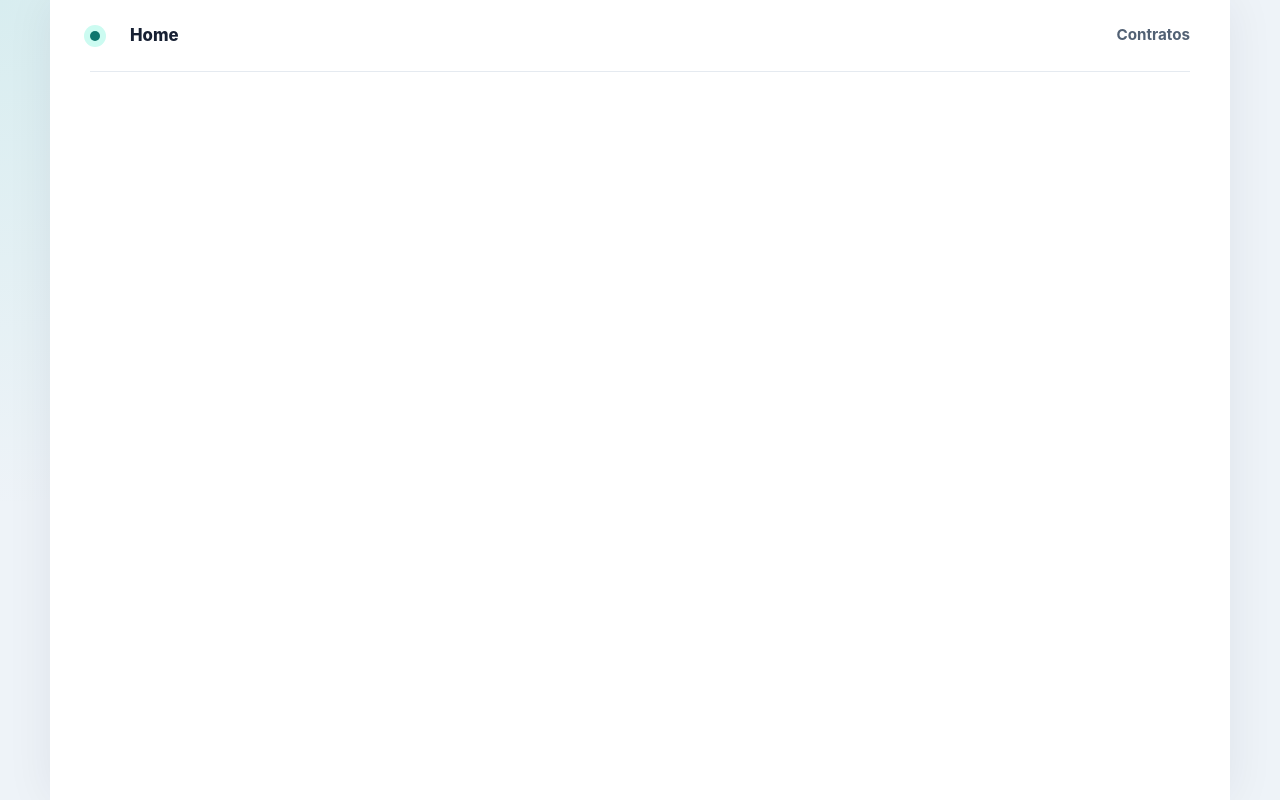
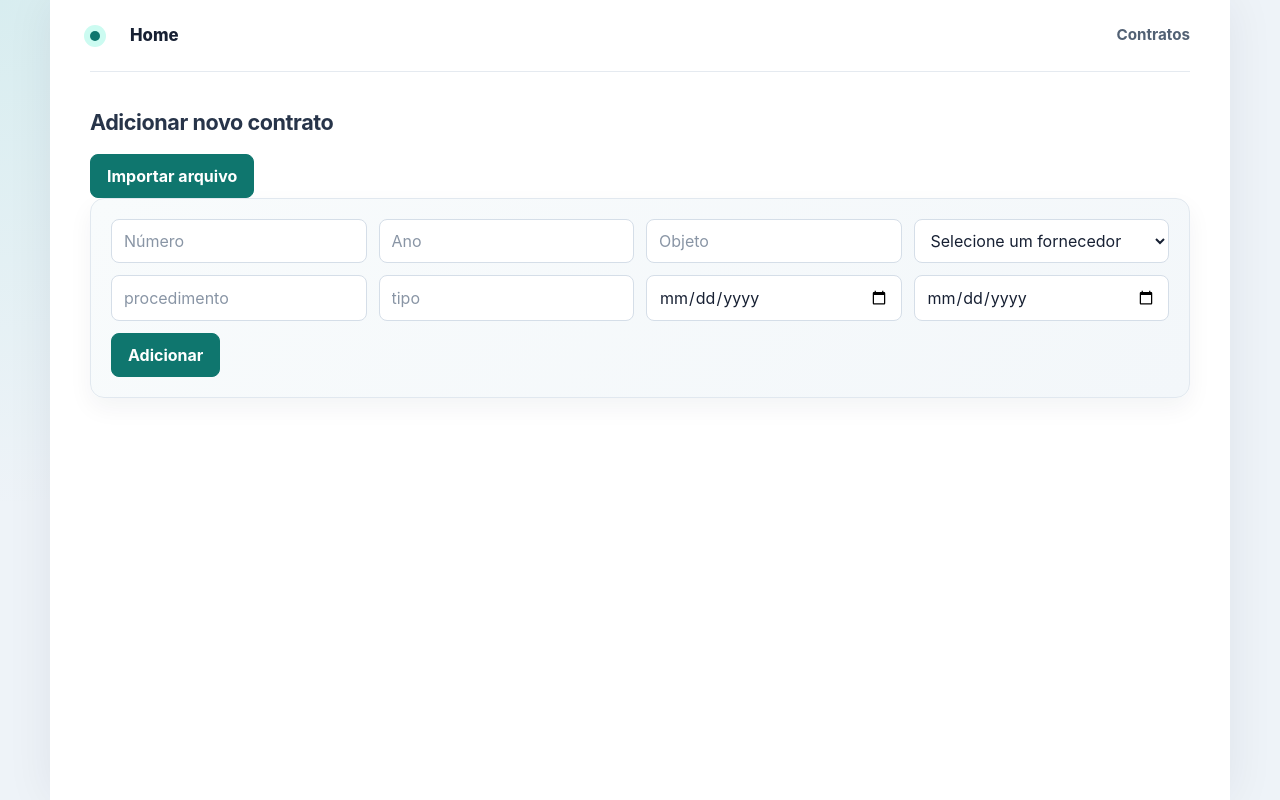
Before and after one commit to JoaoGuilhermeTP/gestao_de_contratos, a React (Vite) app: page /adicionar_contrato in a window 1280 px wide. Before the commit this address had no page. Built offline with nearby package versions, Linux system fonts and the light colour scheme.

Commit message:
Moved form to add new contracts to new page. Implemented useNavigate() to redirect to contratos page after new contract inclusion

```diff
--- a/src/App.jsx
+++ b/src/App.jsx
@@ -8,6 +8,7 @@ import {mockFornecedores} from "./mock/mockFornecedores"
 import { useState } from "react";
 import Contrato from "./pages/ContratoPage";
 import FornecedorPage from "./pages/FornecedorPage";
+import AdicionarContratoPage from "./pages/AdicionarContratoPage";
 
 
 function App() {
@@ -22,6 +23,7 @@ function App() {
         <Route path="/" element={<HomePage />} />
         <Route path="/contratos" element={<ContratosPage contratos={contratos} setContratos={setContratos} fornecedores={fornecedores}/>} />
         <Route path={`/contratos/:id`} element={<Contrato contratos={contratos} setContratos={setContratos} fornecedores={fornecedores} />} />
+        <Route path={'/adicionar_contrato'} element={<AdicionarContratoPage contratos={contratos} setContratos={setContratos} fornecedores={fornecedores} />} />
         <Route path={`/fornecedor/:id`} element={<FornecedorPage fornecedores={fornecedores} setFornecedores={setFornecedores} contratos={contratos} />} />
       </Routes>
     </BrowserRouter>
--- a/src/components/AddContratoForm.jsx
+++ b/src/components/AddContratoForm.jsx
@@ -1,4 +1,5 @@
 import { useState } from "react";
+import { useNavigate } from "react-router-dom";
 
 export default function AddContratoForm({
   contratos,
@@ -6,6 +7,7 @@ export default function AddContratoForm({
   fornecedores,
   setFornecedores,
 }) {
+  const navigate = useNavigate();
   const initialContrato = {
     numero: "",
     ano: "",
@@ -25,6 +27,7 @@ export default function AddContratoForm({
       const contrato = { ...novoContrato, id: Date.now() };
       setContratos([...contratos, contrato]);
       setNovoContrato(initialContrato);
+      navigate("/contratos");
     }
   }
 
--- /dev/null
+++ b/src/pages/AdicionarContratoPage.jsx
@@ -0,0 +1,15 @@
+import AddContratoForm from "../components/AddContratoForm";
+
+export default function AdicionarContratoPage({
+	contratos,
+	setContratos,
+	fornecedores,
+}) {
+	return (
+		<AddContratoForm
+			contratos={contratos}
+			setContratos={setContratos}
+			fornecedores={fornecedores}
+		/>
+	);
+}
--- a/src/pages/contratosPage.jsx
+++ b/src/pages/contratosPage.jsx
@@ -1,16 +1,23 @@
 import { useState } from "react";
 import TabelaContratos from "../components/TabelaContratos";
 import AddContratoForm from "../components/AddContratoForm";
+import { Link } from "react-router-dom";
 
-export default function ContratosPage({contratos, setContratos, fornecedores, setFornecedores}) {
-
-
-
+export default function ContratosPage({
+  contratos,
+  setContratos,
+  fornecedores,
+  setFornecedores,
+}) {
   return (
     <>
-    <h1>Contratos</h1>
-      <AddContratoForm contratos={contratos} setContratos={setContratos} fornecedores={fornecedores}/>
-      <TabelaContratos contratos={contratos} setContratos={setContratos} fornecedores={fornecedores} />
+      <h1>Contratos</h1>
+      <Link to="/adicionar_contrato">Adicionar Contrato</Link>
+      <TabelaContratos
+        contratos={contratos}
+        setContratos={setContratos}
+        fornecedores={fornecedores}
+      />
     </>
   );
 }
```
